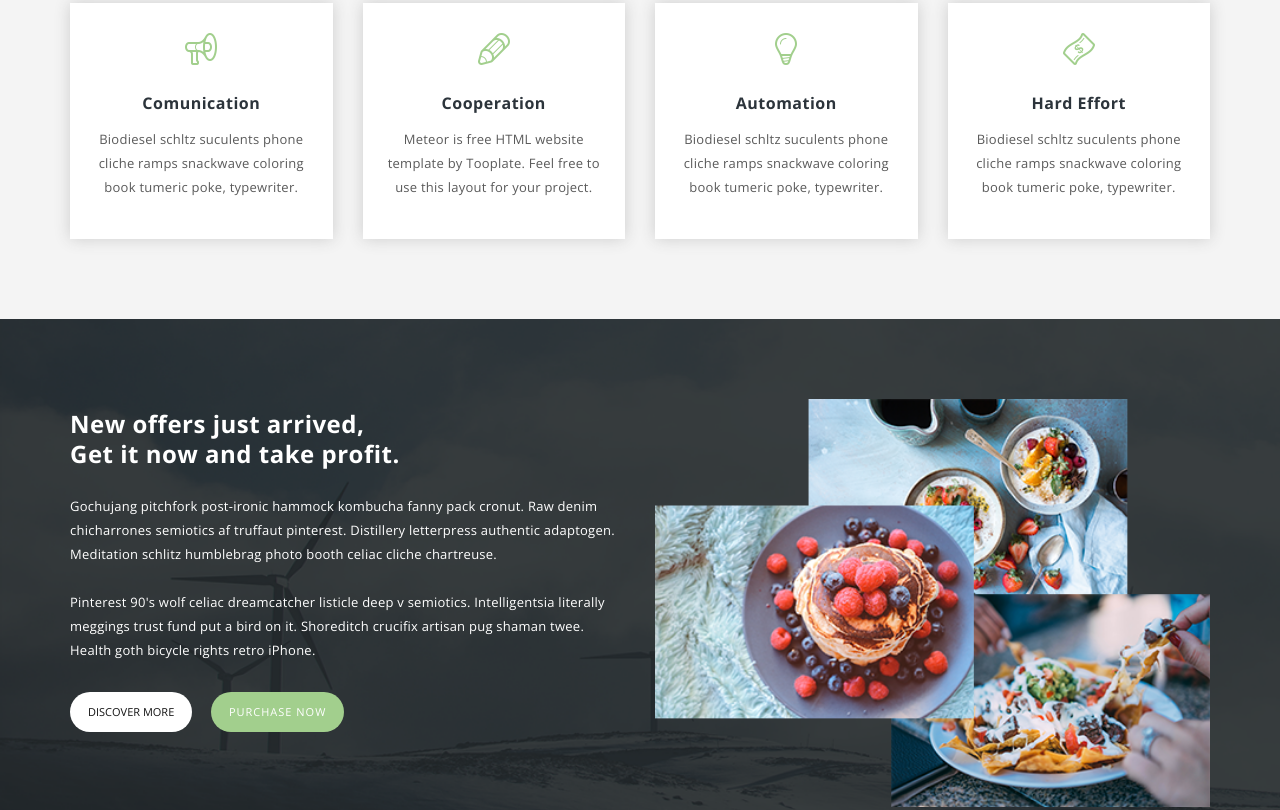
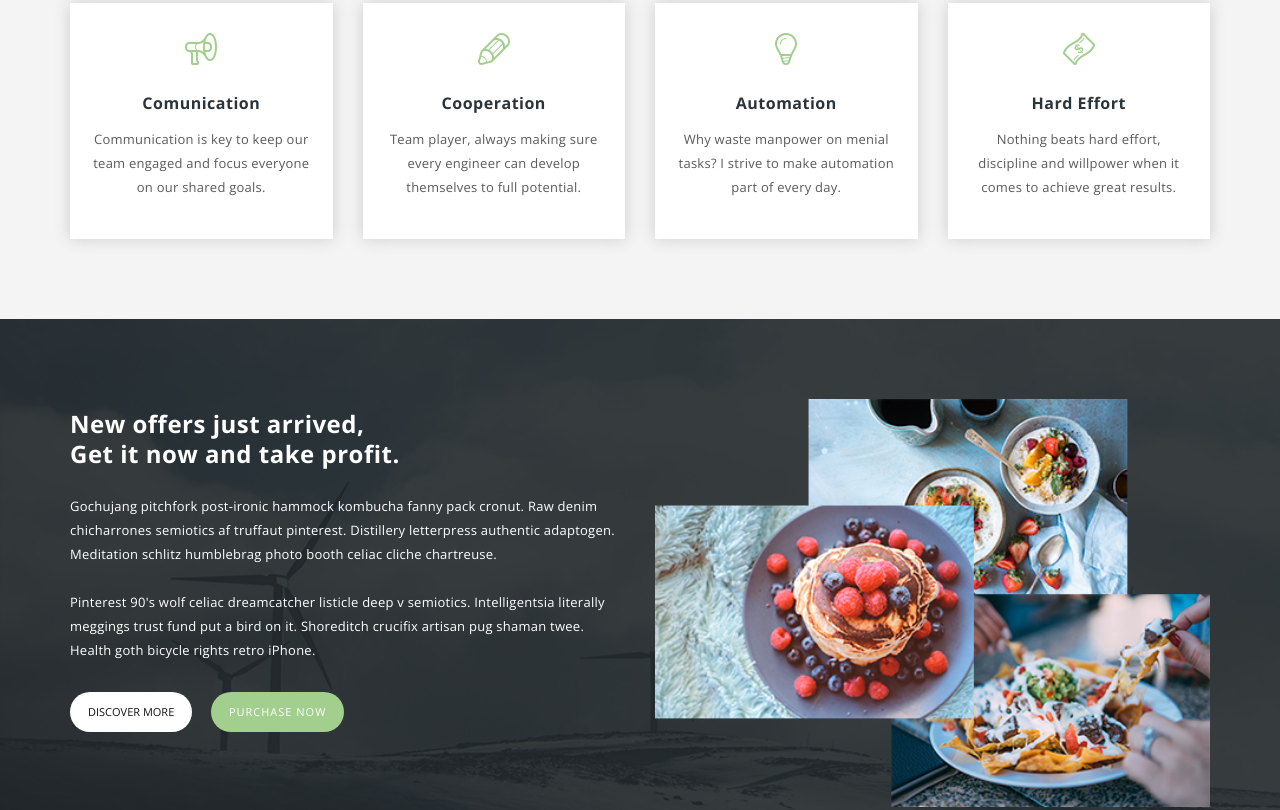
Before and after one commit to Yamaguti/yamaguti.github.io, a plain HTML site: page index.html in a window 1280 px wide. Shown: the part 859-1669 px from the top of the page. Drawn offline with nearby package versions, Linux system fonts and the light colour scheme.

Commit message:
Adding core beliefs description

```diff
--- a/index.html
+++ b/index.html
@@ -134,28 +134,28 @@ http://www.tooplate.com/view/2089-meteor
                     <div class="service-item fourth-service">
                         <div class="icon"></div>
                         <h4>Comunication</h4>
-                        <p>Biodiesel schltz suculents phone cliche ramps snackwave coloring book tumeric poke, typewriter.</p>
+                        <p>Communication is key to keep our team engaged and focus everyone on our shared goals.</p>
                     </div>
                 </div>
                 <div class="col-md-3 col-sm-6 col-xs-12">
                     <div class="service-item first-service">
                         <div class="icon"></div>
                         <h4>Cooperation</h4>
-                        <p>Meteor is free HTML website template by Tooplate. Feel free to use this layout for your project.</p>
+                        <p>Team player, always making sure every engineer can develop themselves to full potential.</p>
                     </div>
                 </div>
                  <div class="col-md-3 col-sm-6 col-xs-12">
                     <div class="service-item second-service">
                         <div class="icon"></div>
                         <h4>Automation</h4>
-                        <p>Biodiesel schltz suculents phone cliche ramps snackwave coloring book tumeric poke, typewriter.</p>
+                        <p>Why waste manpower on menial tasks? I strive to make automation part of every day.</p>
                     </div>
                 </div>
                  <div class="col-md-3 col-sm-6 col-xs-12">
                     <div class="service-item third-service">
                         <div class="icon"></div>
                         <h4>Hard Effort</h4>
-                        <p>Biodiesel schltz suculents phone cliche ramps snackwave coloring book tumeric poke, typewriter.</p>
+                        <p>Nothing beats hard effort, discipline and willpower when it comes to achieve great results.</p>
                     </div>
                 </div>
             </div>
```
